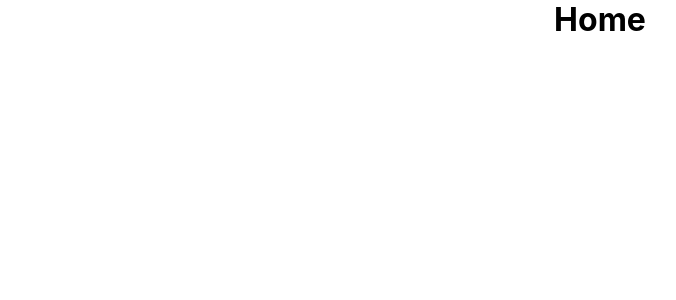
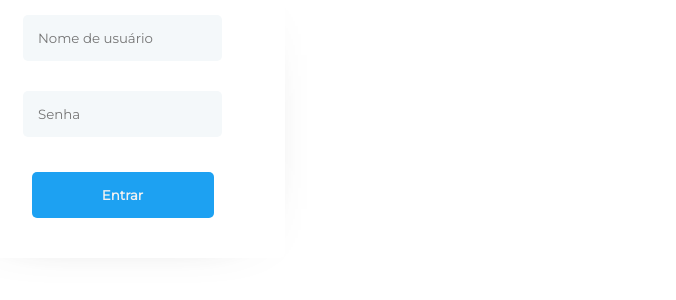
Before and after one commit to PoorlyDefinedBehaviour/twillian, a React (Create React App) app: page / in a window 1280 px wide. Shown: the top 300 px of the page, without its empty margins (40-716 px from the left). Built offline with nearby package versions, Linux system fonts and the light colour scheme.

Commit message:
Update index.js

```diff
--- a/src/pages/Index/index.js
+++ b/src/pages/Index/index.js
@@ -1,6 +1,20 @@
 import React from "react";
-import { H1Test } from "./styles";
+import {
+  Container,
+  SigUpForm,
+  UsernameInput,
+  PasswordInput,
+  SigUpButton
+} from "./styles";
 
 export default function Index() {
-  return <H1Test>Home</H1Test>;
+  return (
+    <Container>
+      <SigUpForm>
+        <UsernameInput placeholder="Nome de usuário" />
+        <PasswordInput placeholder="Senha" />
+        <SigUpButton>Entrar</SigUpButton>
+      </SigUpForm>
+    </Container>
+  );
 }
--- a/src/pages/Index/styles.js
+++ b/src/pages/Index/styles.js
@@ -1,5 +1,44 @@
 import styled from "styled-components";
 
-export const H1Test = styled.h1`
+export const Container = styled.div`
+  background-color: #fff;
+  width: 325px;
+  display: flex;
+  flex-direction: column;
+  align-items: center;
+  box-shadow: 0px 3px 62px -52px rgba(0, 0, 0, 0.75);
+  border-radius: 5px;
+`;
+
+export const SigUpForm = styled.form`
+  width: 80%;
   text-align: center;
 `;
+
+export const UsernameInput = styled.input`
+  font-family: "montserrat", sans-serif;
+  background-color: #f4f8fa;
+  padding: 15px;
+  margin: 15px;
+  border-radius: 5px;
+`;
+export const PasswordInput = styled.input`
+  font-family: "montserrat", sans-serif;
+  background-color: #f4f8fa;
+  padding: 15px;
+  margin: 15px;
+  border-radius: 5px;
+`;
+
+export const SigUpButton = styled.button`
+  font-family: "montserrat", sans-serif;
+  font-weight: bold;
+  width: 70%;
+  color: #f1f1f1;
+  background-color: #1da1f2;
+  padding: 15px;
+  margin-top: 20px;
+  margin-bottom: 40px;
+  border-radius: 5px;
+  cursor: pointer;
+`;
```
